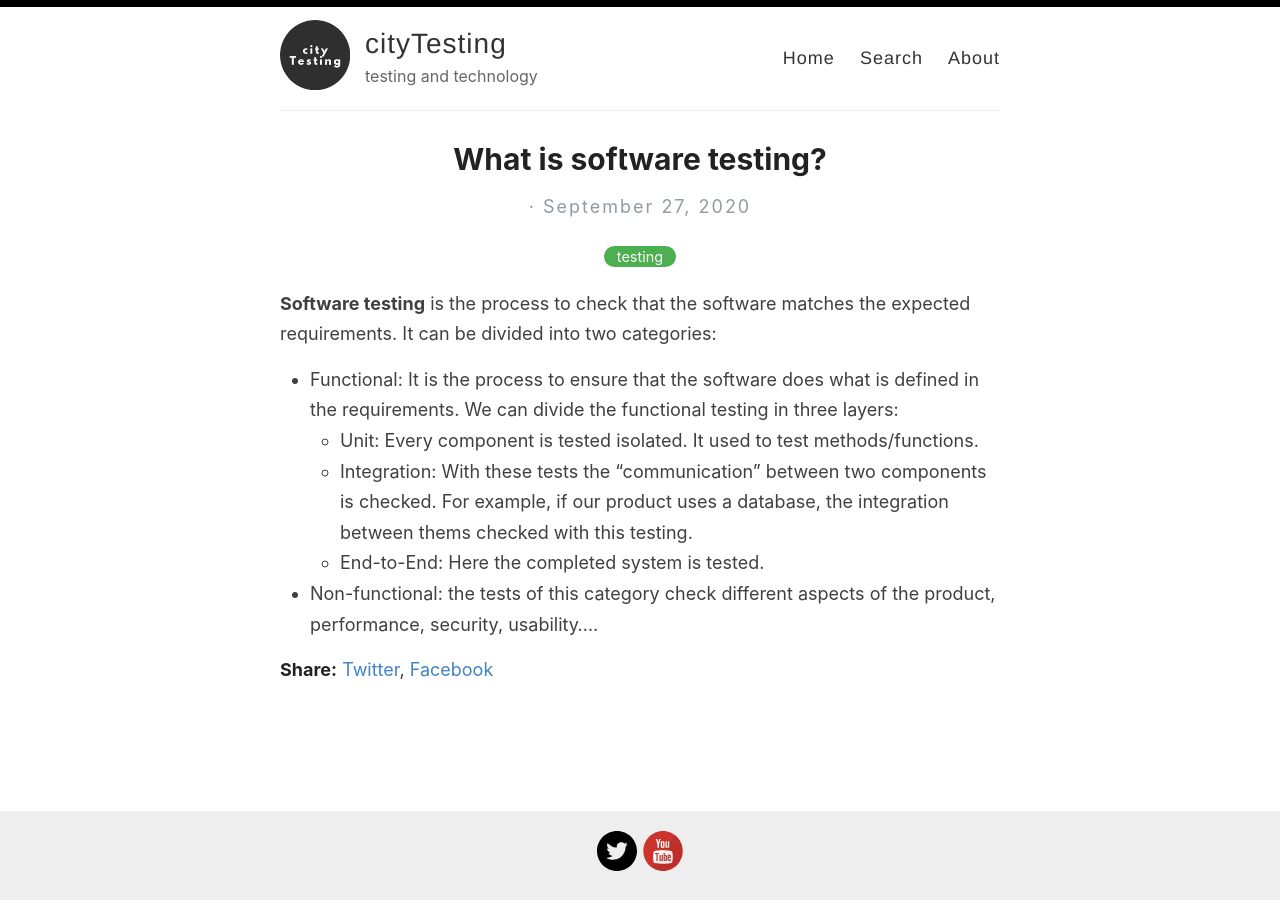
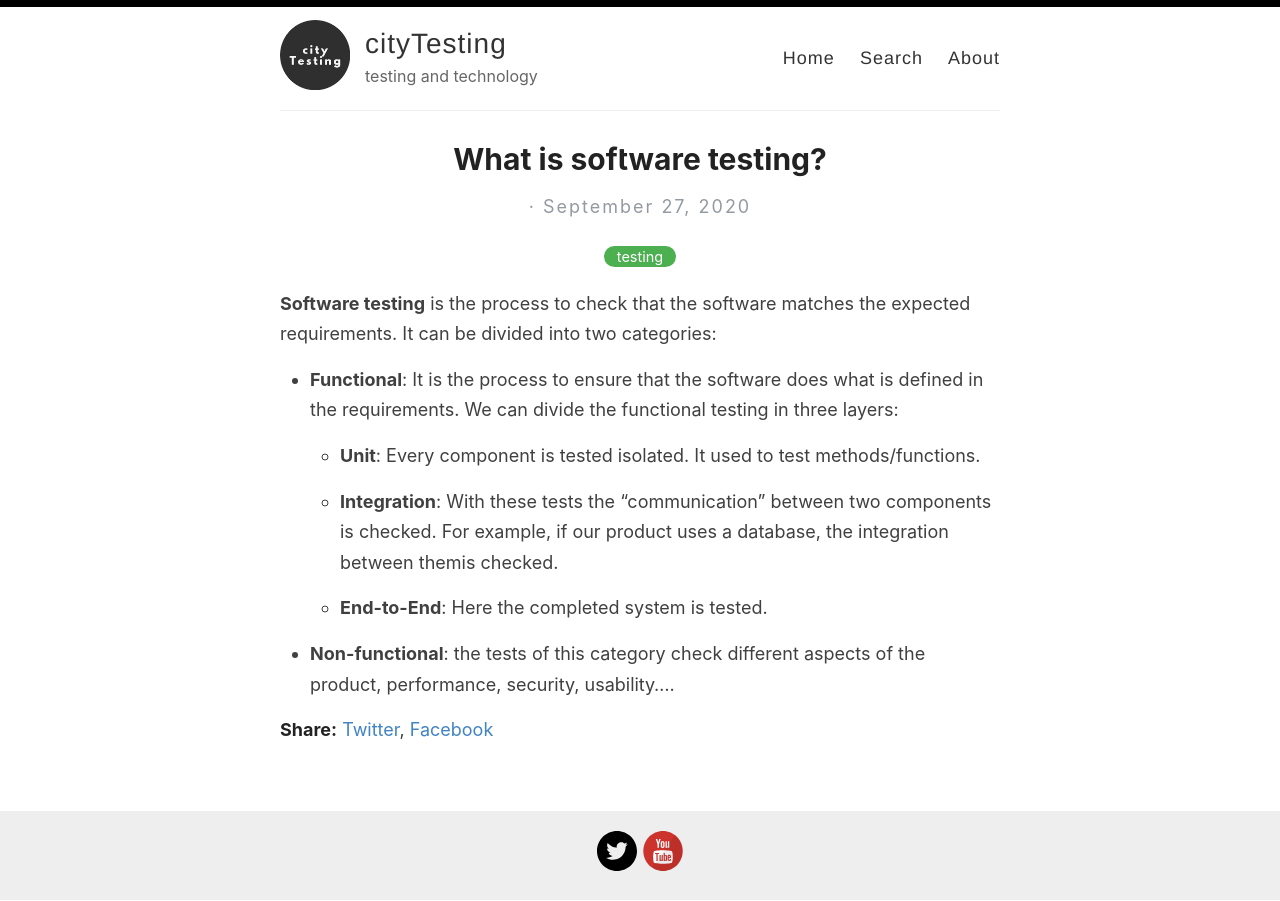
Before and after one commit to cityTesting/citytesting.github.io, a Jekyll site: the page built from _posts/2020-09-27-what-id-software-testing.md, in a window 1280 px wide. Built offline with Jekyll 4.4.1, drawn with Linux system fonts in a browser that asks for light colours.

Commit message:
Update 2020-09-27-what-id-software-testing.md

```diff
--- a/_posts/2020-09-27-what-id-software-testing.md
+++ b/_posts/2020-09-27-what-id-software-testing.md
@@ -6,9 +6,12 @@ categories: [testing]
 
 **Software testing** is the process to check that the software matches the expected requirements. It can be divided into two categories:
 
-* Functional: It is the process to ensure that the software does what is defined in the requirements. We can divide the functional testing in three layers:
-  - Unit: Every component is tested isolated. It used to test methods/functions.
-  - Integration: With these tests the "communication" between two components is checked. For example, if our product uses a database, the integration between thems checked with this testing.
-  - End-to-End: Here the completed system is tested.
+* **Functional**: It is the process to ensure that the software does what is defined in the requirements. We can divide the functional testing in three layers:
 
-* Non-functional: the tests of this category check different aspects of the product, performance, security, usability....
+  - **Unit**: Every component is tested isolated. It used to test methods/functions.
+
+  - **Integration**: With these tests the "communication" between two components is checked. For example, if our product uses a database, the integration between themis checked.
+
+  - **End-to-End**: Here the completed system is tested.
+
+* **Non-functional**: the tests of this category check different aspects of the product, performance, security, usability....
```
